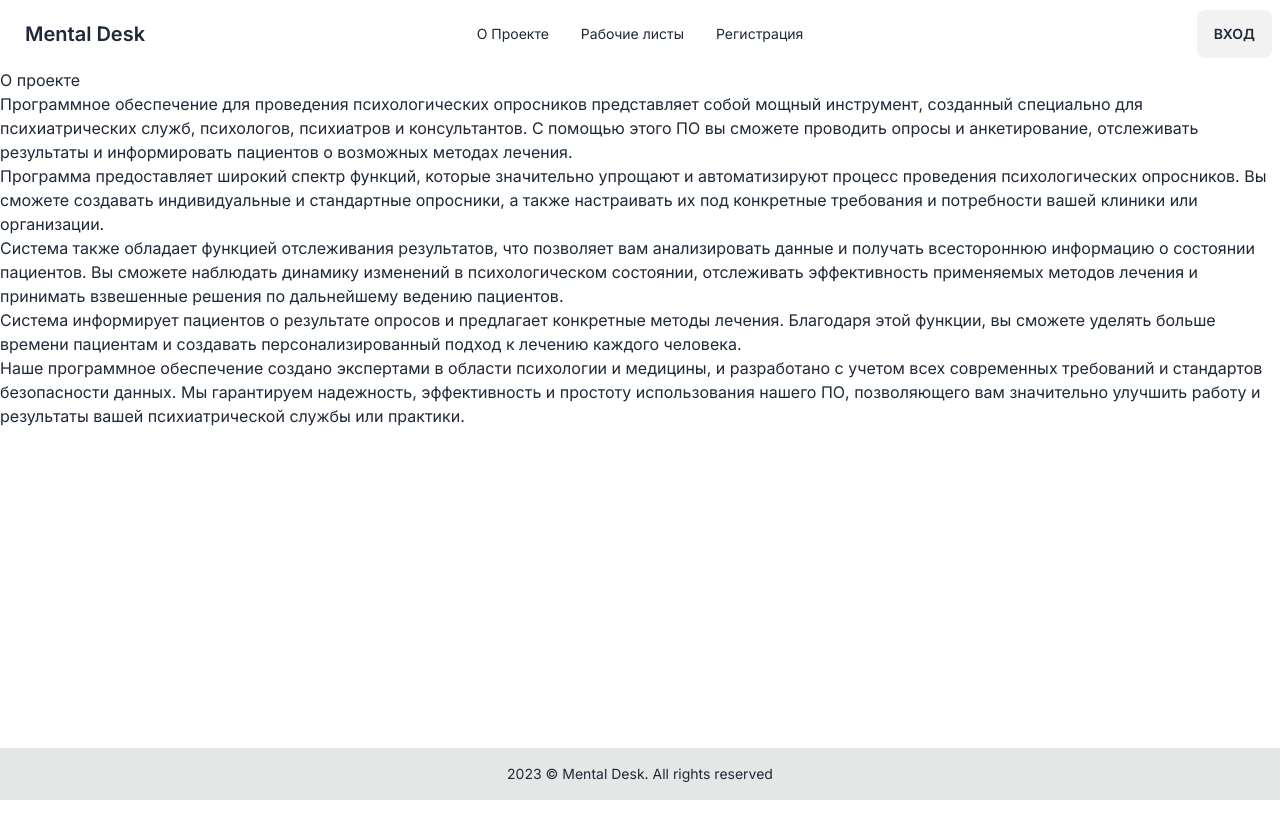
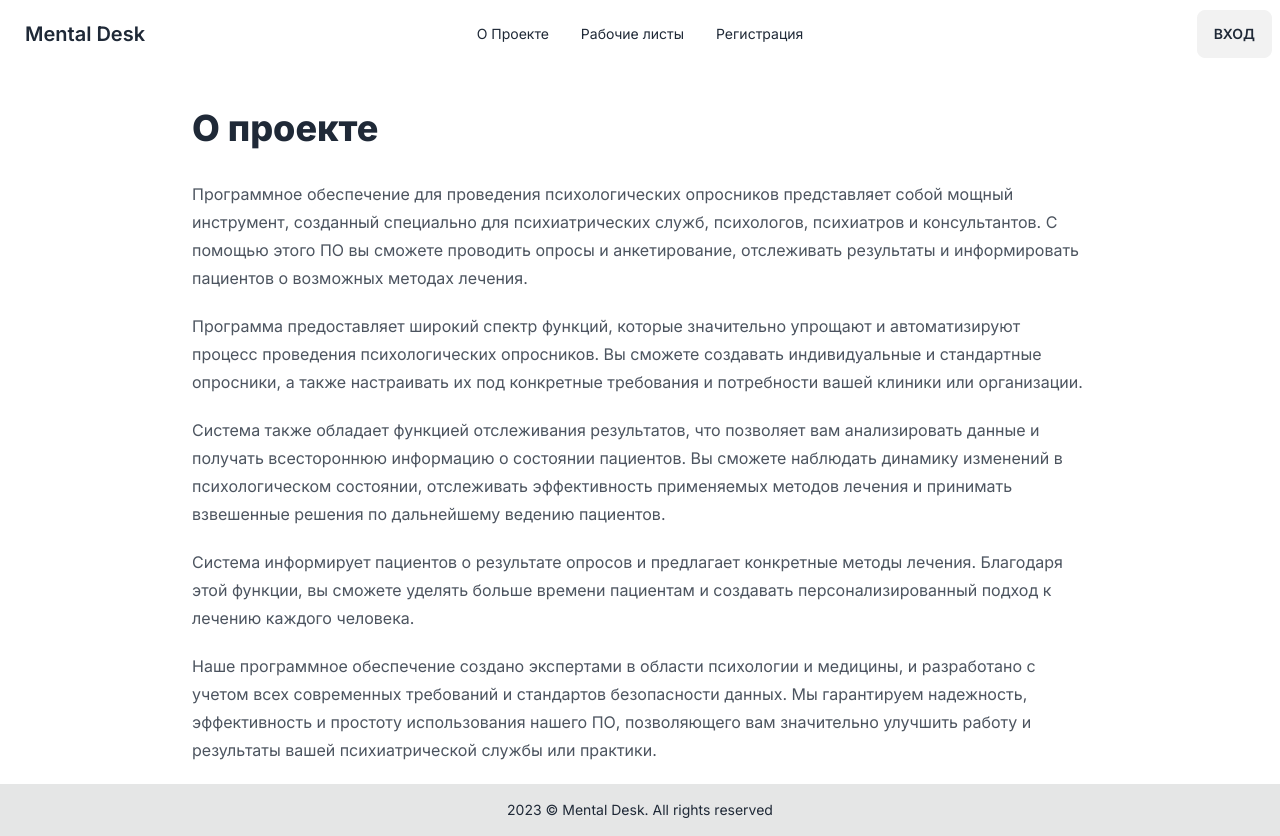
Before and after one commit to mediocrehacker/mentaldesk, a Next.js app: page /about in a window 1280 px wide. Before the commit the page ends 800 px from the top, so only its background shows below. Built offline with nearby package versions, Linux system fonts and the light colour scheme.

Commit message:
use tailwind typography

```diff
--- a/package.json
+++ b/package.json
@@ -35,6 +35,7 @@
     "typescript": "5.1.3"
   },
   "devDependencies": {
+    "@tailwindcss/typography": "^0.5.10",
     "@types/carbon__icons-react": "^11.20.0",
     "autoprefixer": "^10.4.15",
     "daisyui": "^3.7.3",
--- a/src/app/about/page.jsx
+++ b/src/app/about/page.jsx
@@ -1,35 +1,15 @@
 export default async function AboutPage() {
 
   return (
-    <div>
-      <div>
-        <div className="page-header-wrapper">
-          <div className="page-header">
-            <div className="cds--grid">
-              <div className="cds--row">
-                <div className="cds--col">
-                  <h1>О проекте</h1>
-                </div>
-              </div>
-            </div>
-          </div>
+    <div className="prose prose-sm md:prose-base w-full max-w-4xl pt-10 mx-auto">
+        <h1 className="text-4xl">О проекте</h1>
+        <div className="">
+          <p>Программное обеспечение для проведения психологических опросников представляет собой мощный инструмент, созданный специально для психиатрических служб, психологов, психиатров и консультантов. С помощью этого ПО вы сможете проводить опросы и анкетирование, отслеживать результаты и информировать пациентов о возможных методах лечения.</p>
+          <p>Программа предоставляет широкий спектр функций, которые значительно упрощают и автоматизируют процесс проведения психологических опросников. Вы сможете создавать индивидуальные и стандартные опросники, а также настраивать их под конкретные требования и потребности вашей клиники или организации.</p>
+          <p>Система также обладает функцией отслеживания результатов, что позволяет вам анализировать данные и получать всестороннюю информацию о состоянии пациентов. Вы сможете наблюдать динамику изменений в психологическом состоянии, отслеживать эффективность применяемых методов лечения и принимать взвешенные решения по дальнейшему ведению пациентов.</p>
+          <p>Система информирует пациентов о результате опросов и предлагает конкретные методы лечения. Благодаря этой функции, вы сможете уделять больше времени пациентам и создавать персонализированный подход к лечению каждого человека.</p>
+          <p>Наше программное обеспечение создано экспертами в области психологии и медицины, и разработано с учетом всех современных требований и стандартов безопасности данных. Мы гарантируем надежность, эффективность и простоту использования нашего ПО, позволяющего вам значительно улучшить работу и результаты вашей психиатрической службы или практики.</p>
         </div>
-        <div className="container">
-          <div className="content">
-            <div className="cds--grid">
-              <div className="cds--row">
-                <div className="cds--col-lg-12 cds--col-md-6 cds--col-sm-4">
-                  <p>Программное обеспечение для проведения психологических опросников представляет собой мощный инструмент, созданный специально для психиатрических служб, психологов, психиатров и консультантов. С помощью этого ПО вы сможете проводить опросы и анкетирование, отслеживать результаты и информировать пациентов о возможных методах лечения.</p>
-                  <p>Программа предоставляет широкий спектр функций, которые значительно упрощают и автоматизируют процесс проведения психологических опросников. Вы сможете создавать индивидуальные и стандартные опросники, а также настраивать их под конкретные требования и потребности вашей клиники или организации.</p>
-                  <p>Система также обладает функцией отслеживания результатов, что позволяет вам анализировать данные и получать всестороннюю информацию о состоянии пациентов. Вы сможете наблюдать динамику изменений в психологическом состоянии, отслеживать эффективность применяемых методов лечения и принимать взвешенные решения по дальнейшему ведению пациентов.</p>
-                  <p>Система информирует пациентов о результате опросов и предлагает конкретные методы лечения. Благодаря этой функции, вы сможете уделять больше времени пациентам и создавать персонализированный подход к лечению каждого человека.</p>
-                  <p>Наше программное обеспечение создано экспертами в области психологии и медицины, и разработано с учетом всех современных требований и стандартов безопасности данных. Мы гарантируем надежность, эффективность и простоту использования нашего ПО, позволяющего вам значительно улучшить работу и результаты вашей психиатрической службы или практики.</p>
-                </div>
-              </div>
-            </div>
-          </div>
-        </div>
-      </div>
     </div>
   )
 }
--- a/src/app/layout.tsx
+++ b/src/app/layout.tsx
@@ -23,7 +23,9 @@ export default function RootLayout({
     <html lang="ru" className={inter.className}>
       <body className="min-h-screen">
         <Navbar />
-        <main>{children}</main>
+        <main class="max-w-8xl mx-auto px-4 sm:px-6 md:px-8">
+          {children}
+        </main>
         <Footer />
       <Script id="yandex-metrica" strategy="afterInteractive">
       {`(function(m,e,t,r,i,k,a){m[i]=m[i]||function(){(m[i].a=m[i].a||[]).push(arguments)};
--- a/src/app/worksheets/[slug]/page.tsx
+++ b/src/app/worksheets/[slug]/page.tsx
@@ -37,44 +37,16 @@ export default async function WorksheetPage({ params }: { params: { slug: string
   const pdfSrc = `/worksheets/${params.slug}/${params.slug}.pdf`;
 
   return (
-    <div>
-      <div className="page-header-wrapper">
-        <div className="page-header">
-          <div className="cds--grid">
-            <div className="cds--row">
-              <div className="cds--col">
+      <div className="prose prose-sm md:prose-base w-full max-w-4xl pt-10 mx-auto">
           <h1>{worksheet?.data?.title}</h1>
-              </div>
-            </div>
-          </div>
-        </div>
-      </div>
-      <div className="container">
-        <div className="cds--grid">
-          <div className="cds--row">
-            <div className="cds--col-lg-10 cds--col-md-6 cds--col-sm-4">
-              <p>{worksheet?.data?.teaser}</p>
-            </div>
-          </div>
-          <div className="cds--row">
-            <div className="cds--col-lg-10 cds--col-md-5 cds--col-sm-4">
           <div dangerouslySetInnerHTML={{ __html: content }} />
-            </div>
-
-            <div className="cds--col-lg-6 cds--col-md-3 cds--col-sm-4">
-              <div className="pdf">
-                <div className="images">
+          <div className="">
           <Image src={screenshootSrc}
               width={400}
               height={400}
-                    alt="Picture of the author"
+              alt="Изображение рабочего листа"
               unoptimized />
-                </div>
           <a href={pdfSrc} className="cds--link">Скачать PDF</a>
-              </div>
-            </div>
-          </div>
-        </div>
           </div>
       </div>
   );
--- a/src/app/worksheets/page.tsx
+++ b/src/app/worksheets/page.tsx
@@ -6,30 +6,11 @@ export default async function WorksheetsPage() {
   const names = fs.readdirSync('./content/worksheets');
 
   return (
-    <div>
-      <div className="page-header-wrapper">
-        <div className="page-header">
-          <div className="cds--grid">
-            <div className="cds--row">
-              <div className="cds--col">
-                <h1>Рабочие Листы</h1>
-              </div>
-            </div>
-          </div>
-        </div>
-      </div>
-      <div className="container">
-        <div className="cds--grid">
-          <div className="cds--row">
-            <div className="cds--col-lg-12 cds--col-md-6 cds--col-sm-4">
-              {names?.map((name) => {
-                return <Worksheet key={name} name={name} />;
-              })}
-
-            </div>
-          </div>
-        </div>
-      </div>
+    <div className="prose prose-sm md:prose-base w-full max-w-4xl pt-10 mx-auto">
+      <h1>Рабочие Листы</h1>
+          {names?.map((name) => {
+              return <Worksheet key={name} name={name} />;
+          })}
     </div>
   )
 }
@@ -40,11 +21,11 @@ function Worksheet({ name }: { name: string }) {
 
   return (
     <div>
-      <h2>
-        <Link href={`/worksheets/${name}`}>
+      <h3>
+        <Link class="link" href={`/worksheets/${name}`}>
           {worksheet?.data?.title}
         </Link>
-      </h2>
+      </h3>
       <p>{worksheet?.data?.teaser}</p>
     </div>
   );
--- a/tailwind.config.js
+++ b/tailwind.config.js
@@ -11,5 +11,8 @@ module.exports = {
   theme: {
     extend: {},
   },
-  plugins: [require("daisyui")],
+  plugins: [
+    require('@tailwindcss/typography'),
+    require("daisyui")
+  ],
 }
```
Also changed, not shown: 1 other file (tests, documents, lock files or other folders). Lines whose indentation alone changed are shown as unchanged.
